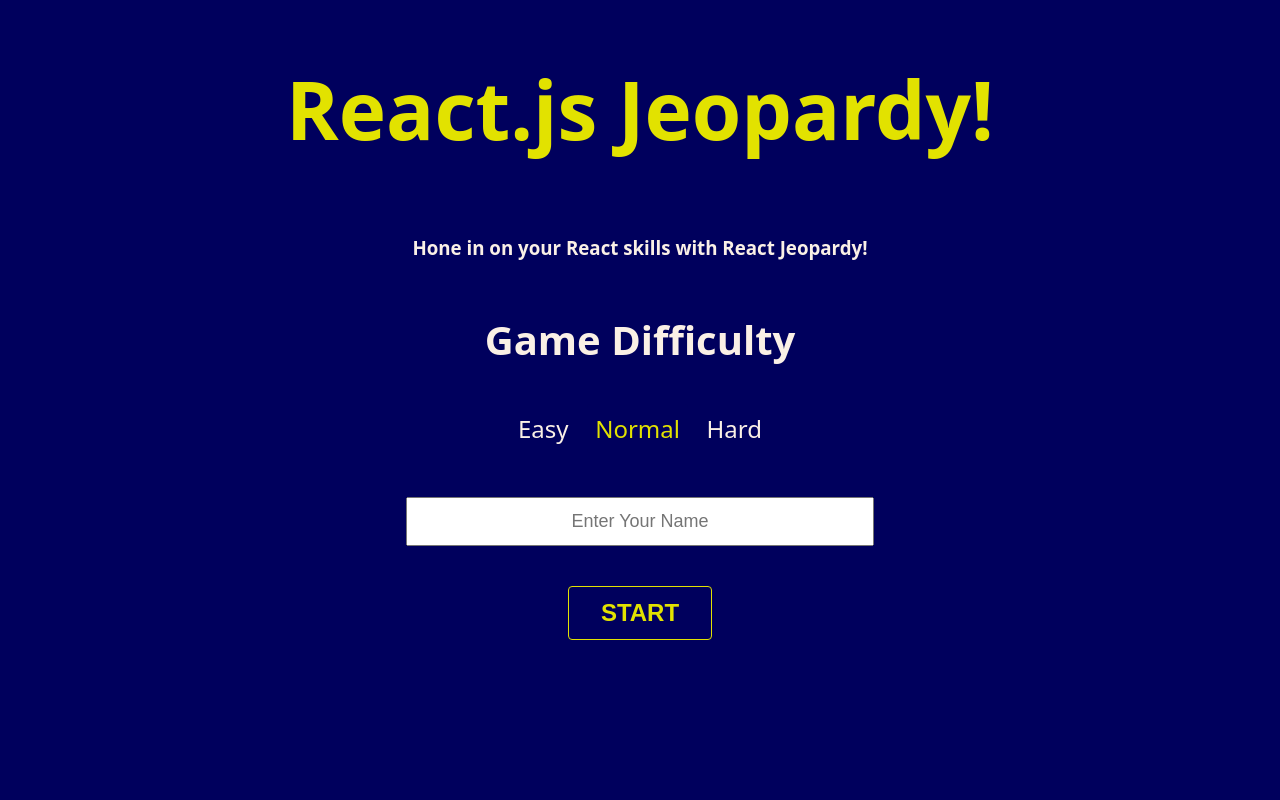
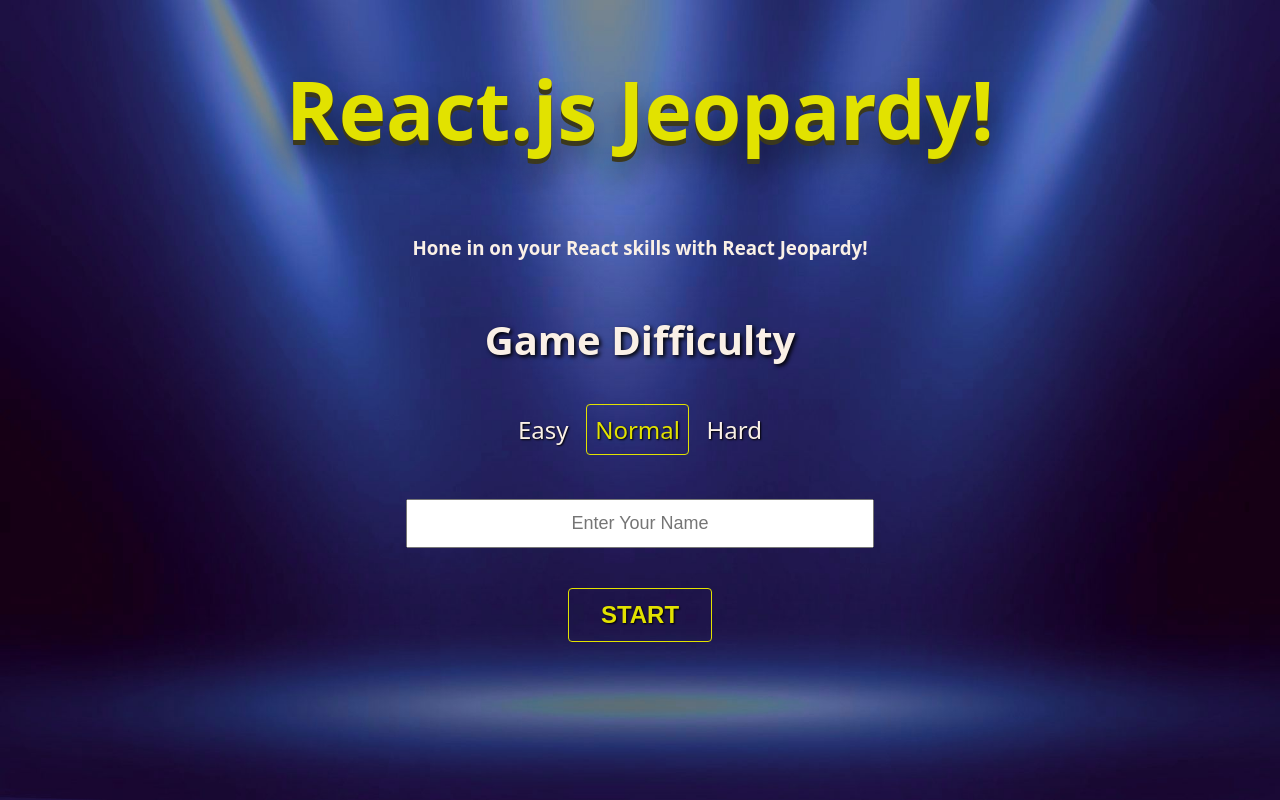
Before and after one commit to Ochoa-Projects/react-jeopardy, a Next.js app: page / in a window 1280 px wide. Built offline with nearby package versions, Linux system fonts and the light colour scheme.

Commit message:
add background image and styling to start page

```diff
--- a/components/PageContainer/styles.module.css
+++ b/components/PageContainer/styles.module.css
@@ -4,4 +4,6 @@
   align-items: center;
   min-width: 1037px;
   height: 100vh;
+  background: url("../../public/spotlight.jpeg");
+  background-size: 100vw 100vh;
 }
--- a/pages/styles.module.css
+++ b/pages/styles.module.css
@@ -1,6 +1,8 @@
 .homepageTitle {
   font-size: 80px;
   color: var(--yellow);
+  text-shadow: 0 1px 0 #3c391e, 0 2px 0 #3c391e, 0 3px 0 #3c391e,
+    0 4px 0 #3c391e, 0 5px 0 #3c391e, 0 20px 30px rgba(0, 0, 0, 0.5);
 }
 
 .homepageForm {
@@ -11,6 +13,7 @@
 
 .difficultyHeading {
   font-size: 40px;
+  text-shadow: 2px 2px 4px black;
 }
 
 .difficultySelection {
@@ -27,6 +30,7 @@
   cursor: pointer;
   text-align: center;
   font-size: 24px;
+  text-shadow: 1px 1px 2px black;
 }
 
 .nameInput {
@@ -35,9 +39,11 @@
 
 .selected {
   color: var(--yellow);
-  background-color: var(--dark-blue);
+  background: transparent;
+  border: 1px solid var(--yellow);
   border-radius: 4px;
   cursor: default;
+  text-shadow: 1px 1px 2px black;
 }
 
 .nameInput {
@@ -52,9 +58,10 @@
   border: 1px solid var(--yellow);
   border-radius: 4px;
   color: var(--yellow);
-  background-color: var(--dark-blue);
+  background: transparent;
   font-size: x-large;
   font-weight: 800;
   padding: 12px 32px;
   margin: 20px 0;
+  text-shadow: 1px 1px 2px black;
 }
```
Also changed, not shown: public/spotlight.jpeg (added).
